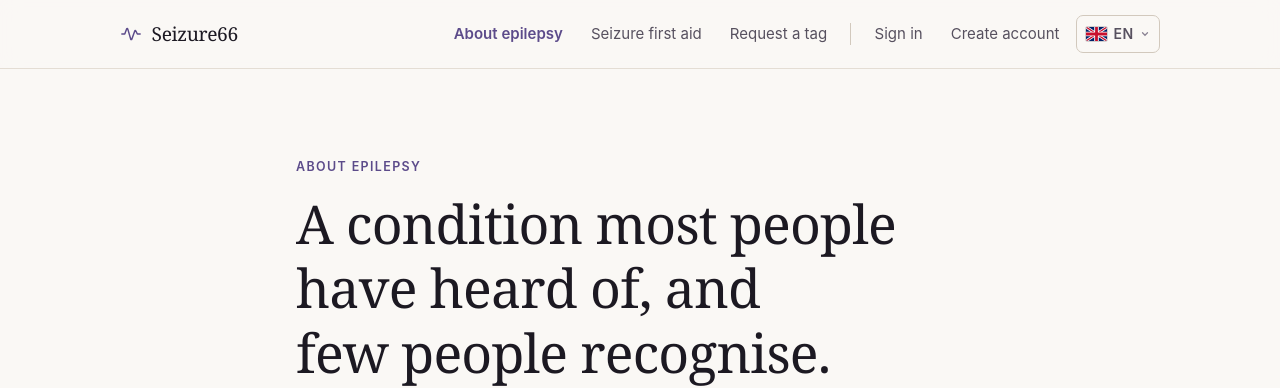
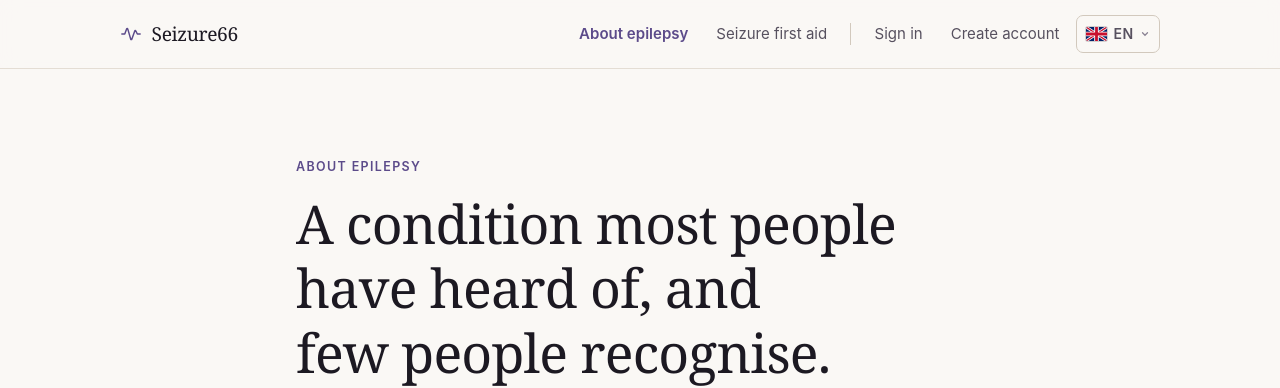
Before and after one commit to pornnapatklipbua/APP-3, a Flask app: page /about-epilepsy in a window 1280 px wide. Shown: the top 388 px of the page. Run offline with Flask 3, Linux system fonts and the light colour scheme.

Commit message:
remove rudundant nav link

```diff
--- a/app/templates/base.html
+++ b/app/templates/base.html
@@ -24,7 +24,6 @@
         {% block sitenav %}
           <a href="{{ url_for('main.about') }}" {% if request.endpoint == 'main.about' %}aria-current="page"{% endif %}>About epilepsy</a>
           <a href="{{ url_for('main.first_aid') }}" {% if request.endpoint == 'main.first_aid' %}aria-current="page"{% endif %}>Seizure first aid</a>
-          <a href="{{ url_for('main.request_tag') }}" {% if request.endpoint == 'main.request_tag' %}aria-current="page"{% endif %}>Request a tag</a>
 
           <span class="nav__divider" aria-hidden="true"></span>
 
--- a/app/templates/th/base.html
+++ b/app/templates/th/base.html
@@ -23,7 +23,6 @@
   {# TRANSLATE: link labels only. #}
   <a href="{{ url_for('main.about') }}" {% if request.endpoint == 'main.th_about' %}aria-current="page"{% endif %}>About epilepsy</a>
   <a href="{{ url_for('main.first_aid') }}" {% if request.endpoint == 'main.th_first_aid' %}aria-current="page"{% endif %}>Seizure first aid</a>
-  <a href="{{ url_for('main.request_tag') }}" {% if request.endpoint == 'main.th_request_tag' %}aria-current="page"{% endif %}>Request a tag</a>
 
   <span class="nav__divider" aria-hidden="true"></span>
 
```
